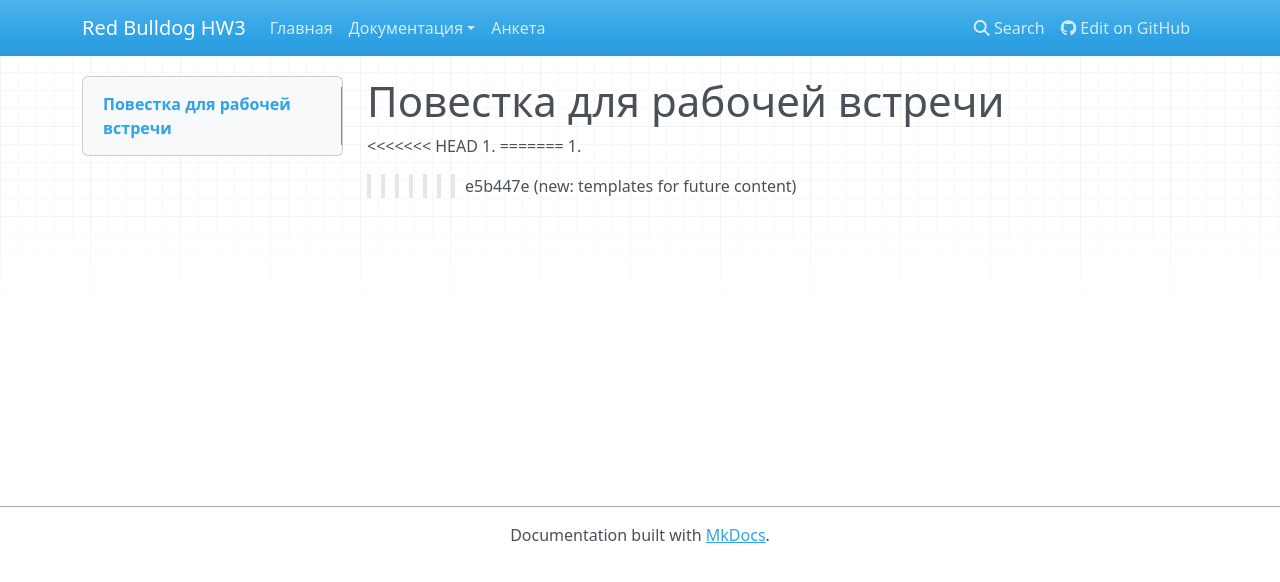
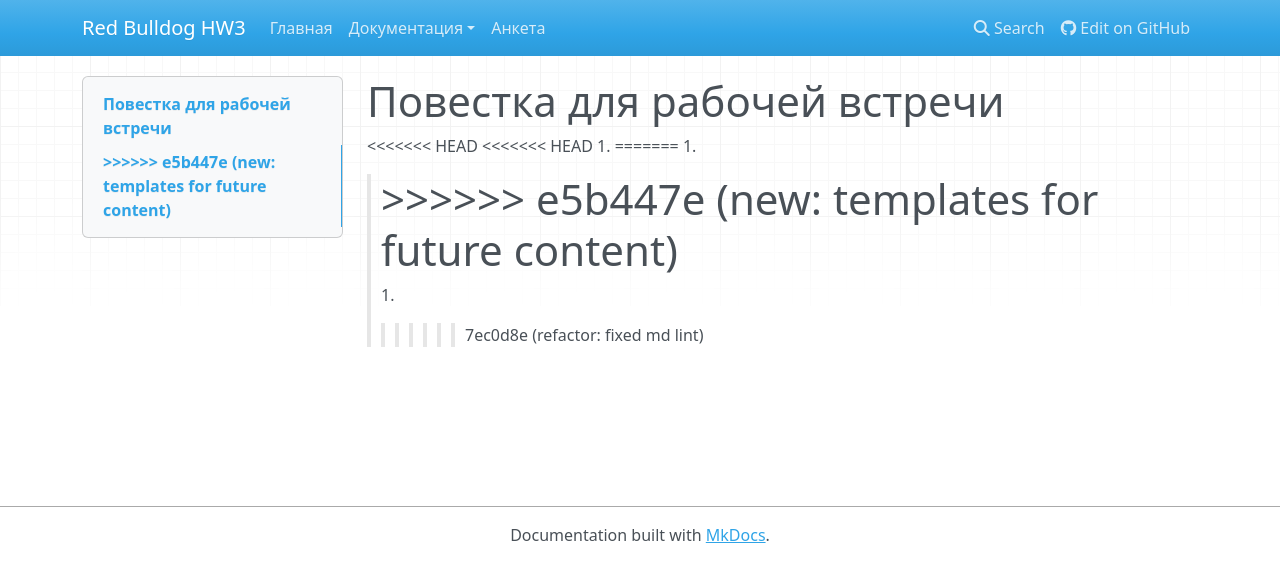
Before and after one commit to exectly7/hw3-groudyna, an MkDocs documentation site: the page built from files/content/interview-questions.md, in a window 1280 px wide. Shown: the top 582 px of the page. Built offline with MkDocs 1.6.1, drawn with Linux system fonts in a browser that asks for light colours; nearby versions of some CDN libraries.

```diff
--- a/files/content/interview-questions.md
+++ b/files/content/interview-questions.md
@@ -1,7 +1,11 @@
 # Повестка для рабочей встречи
 
+<<<<<<< HEAD
 <<<<<<< HEAD
 1.
 =======
 1.
 >>>>>>> e5b447e (new: templates for future content)
+=======
+1.
+>>>>>>> 7ec0d8e (refactor: fixed md lint)
```
